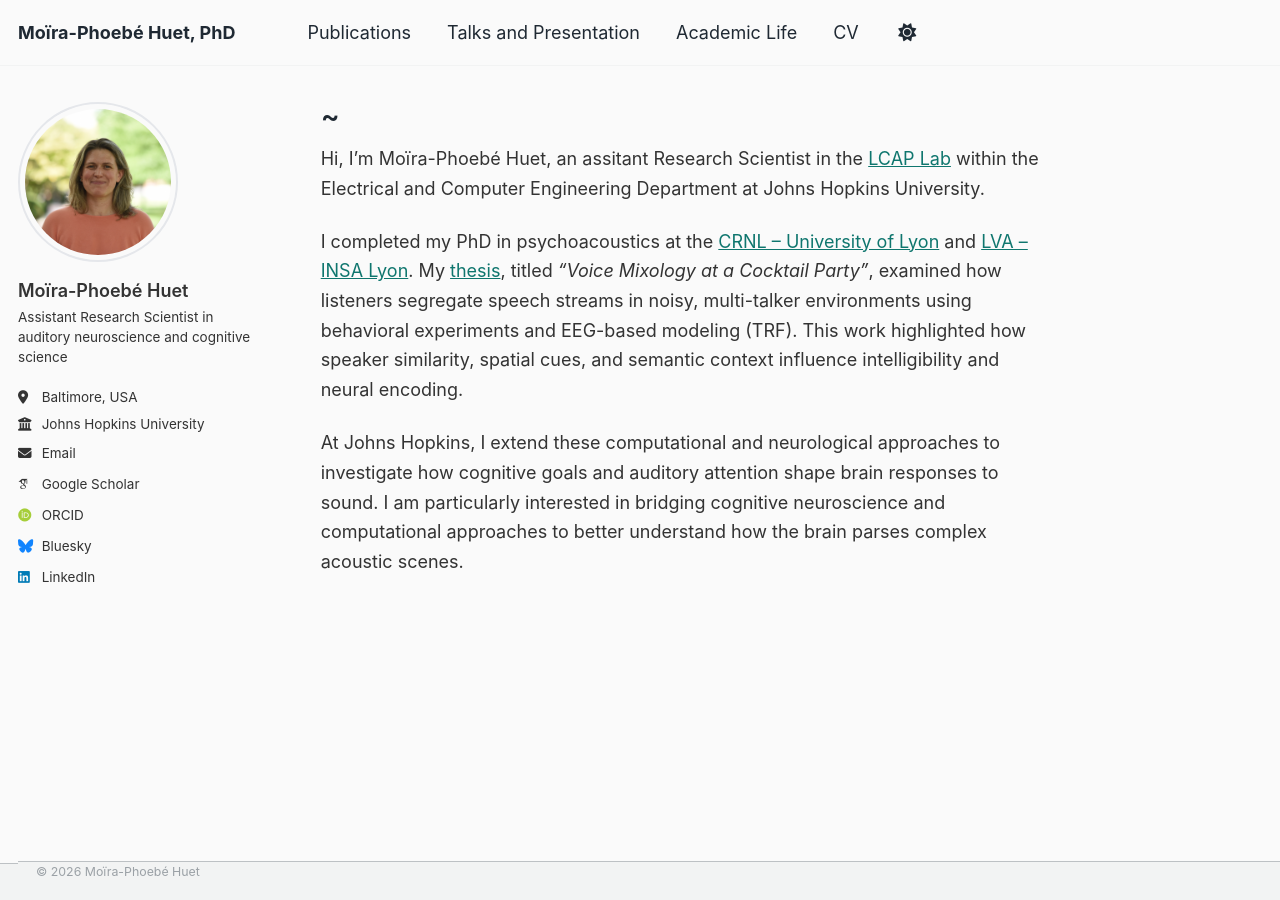
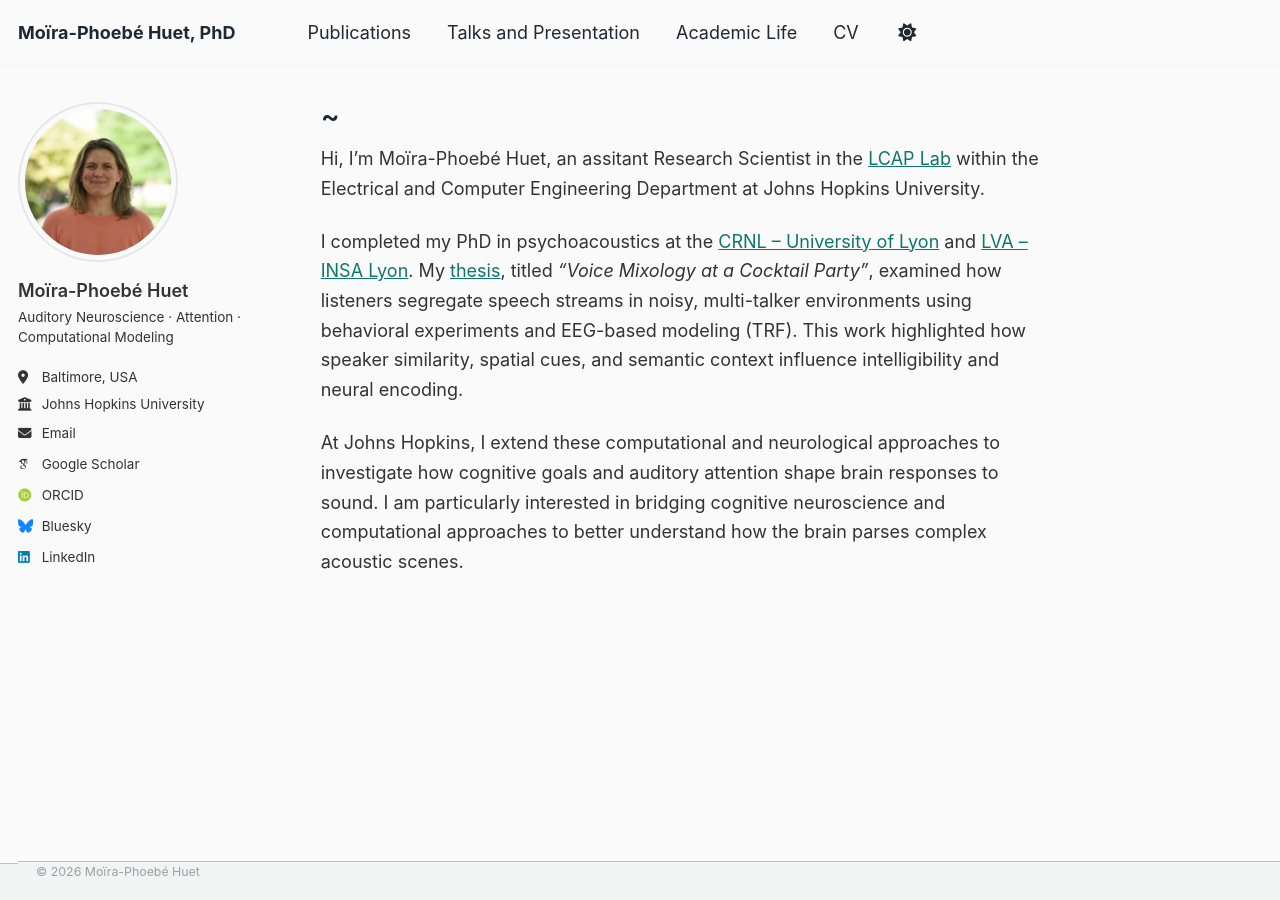
Before and after one commit to mphuet/mphuet.github.io, a Jekyll site: the page built from _pages/about.md, in a window 1280 px wide. Built offline with Jekyll 4.4.1, drawn with Linux system fonts in a browser that asks for light colours; some web fonts are replaced.

Commit message:
Update _config.yml

```diff
--- a/_config.yml
+++ b/_config.yml
@@ -24,7 +24,7 @@ author:
   avatar           : "profile.png"
   name             : "Moïra-Phoebé Huet"
   #pronouns         : "she/her"
-  bio              : "Assistant Research Scientist in auditory neuroscience and cognitive science"
+  bio              : "Auditory Neuroscience · Attention · Computational Modeling"
   location         : "Baltimore, USA"
   employer         : "Johns Hopkins University"
   email            : "mphuet@jhu.edu"  # ← mets ton vrai mail ici
```
